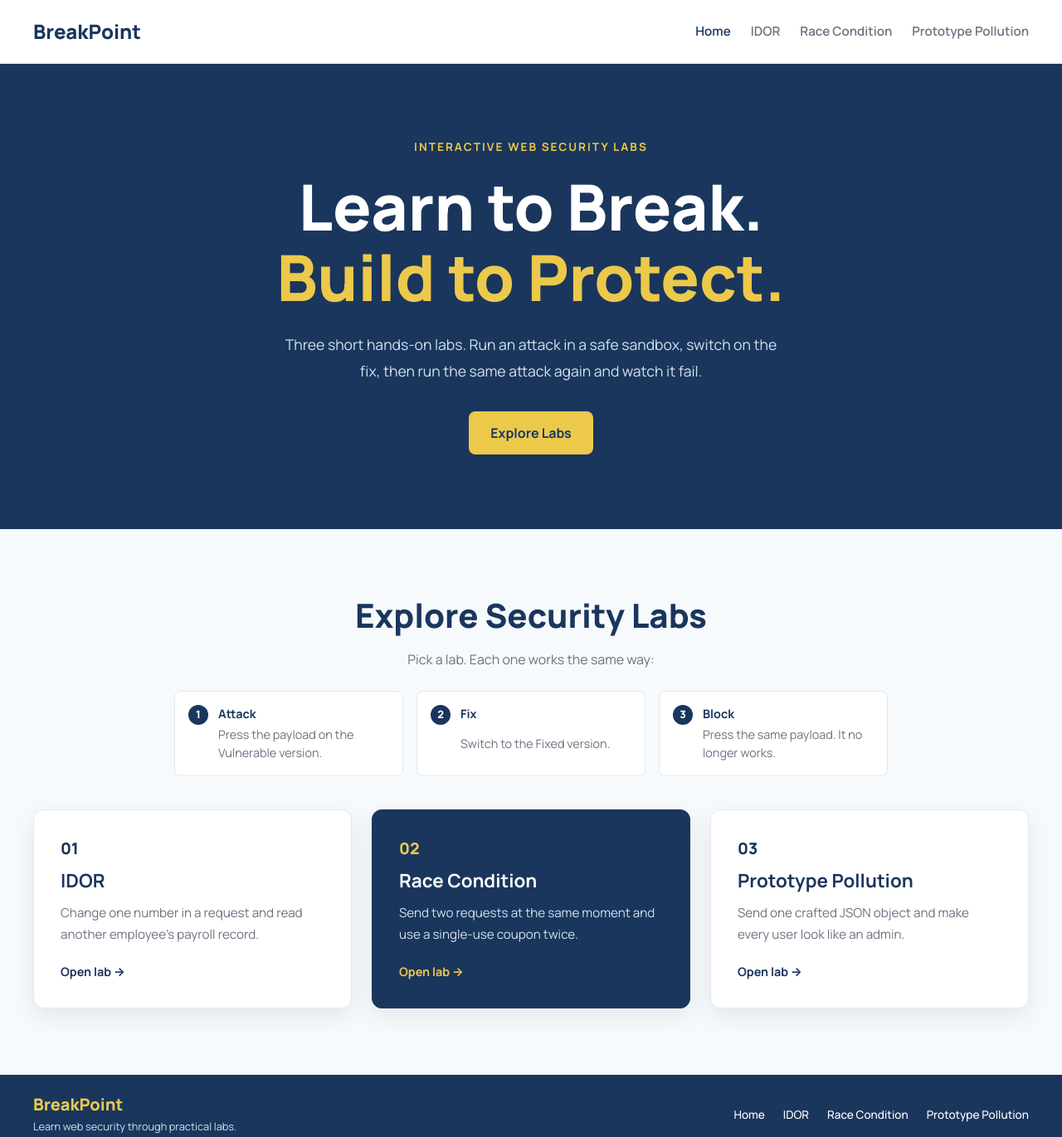
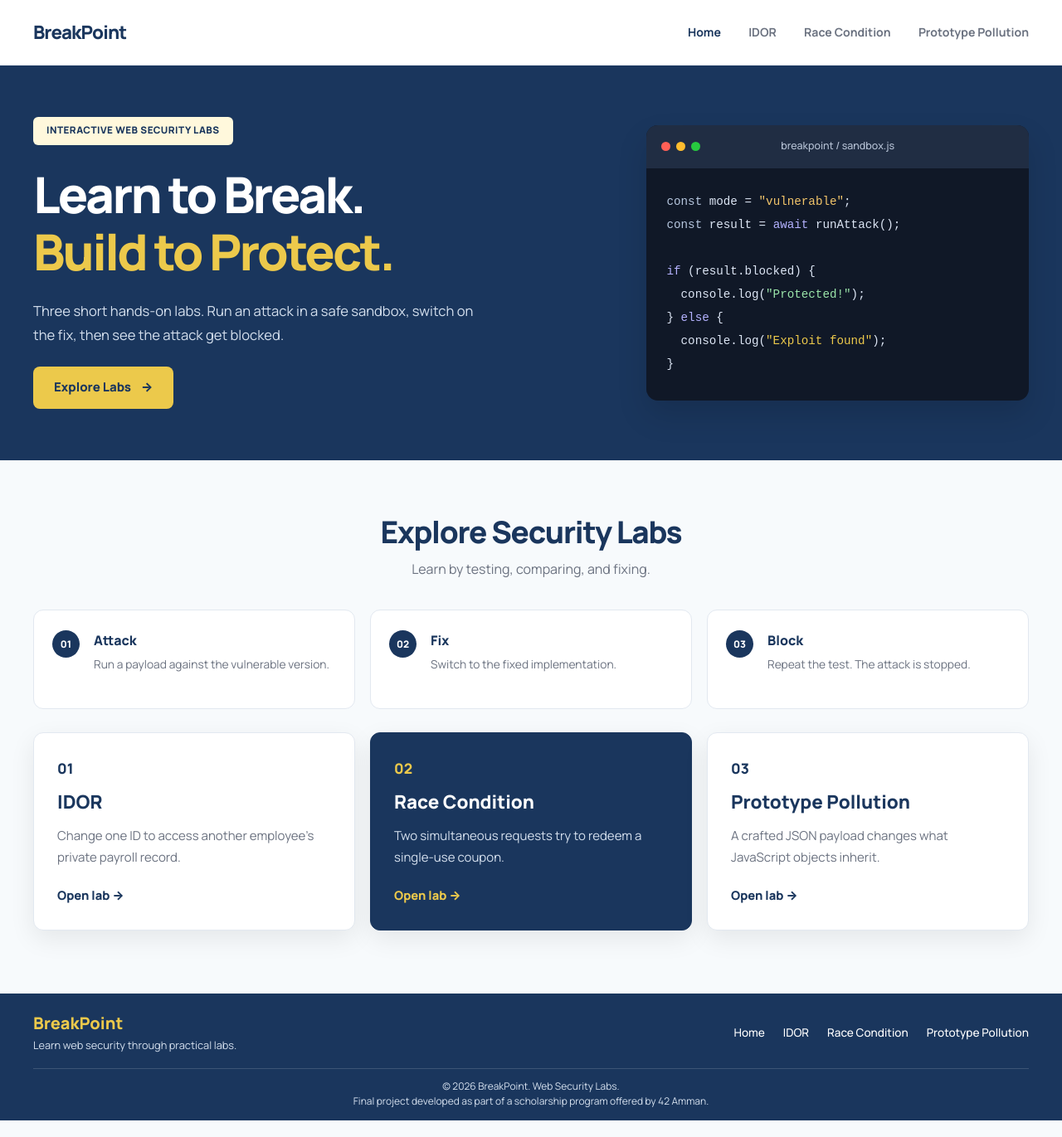
Before and after one commit to Shahd444/Ghurair, a plain HTML site: page index.html in a window 1280 px wide. Shown: the top 1371 px of the page at 83% size. Drawn offline with Linux system fonts and the light colour scheme.

Commit message:
fix :HOME page  last  change

```diff
--- a/index.html
+++ b/index.html
@@ -3,12 +3,12 @@
 <head>
   <meta charset="utf-8">
   <meta name="viewport" content="width=device-width, initial-scale=1">
-  <meta name="description" content="BreakPoint: educational web security labs covering IDOR, Prototype Pollution and Race Conditions.">
-  <title>Web Security Labs | BreakPoint</title>
+  <meta name="description" content="BreakPoint is an interactive web security learning platform. Explore IDOR, Race Condition, and Prototype Pollution labs through attack, fix, and block simulations.">
+  <title>BreakPoint | Interactive Web Security Labs</title>
 
   <link rel="preconnect" href="https://fonts.googleapis.com">
   <link rel="preconnect" href="https://fonts.gstatic.com" crossorigin>
-  <link href="https://fonts.googleapis.com/css2?family=Manrope:wght@400;500;600;700;800&amp;display=swap" rel="stylesheet">
+  <link href="https://fonts.googleapis.com/css2?family=Manrope:wght@400;500;600;700;800&display=swap" rel="stylesheet">
 
   <link rel="stylesheet" href="stylesheet/global.css">
   <link rel="stylesheet" href="stylesheet/styles.css">
@@ -16,113 +16,112 @@
   <link rel="stylesheet" href="stylesheet/footer.css">
 </head>
 <body>
-  <!-- Shared navigation -->
+  <a class="skip-link" href="#main-content">Skip to main content</a>
+
   <header class="site-header">
+    <div class="container header-inner">
       <a class="brand" href="index.html" aria-label="BreakPoint home">BreakPoint</a>
-
       <nav aria-label="Main navigation">
         <a href="index.html" aria-current="page">Home</a>
         <a href="pages/lab-1.html">IDOR</a>
         <a href="pages/lab-2.html">Race Condition</a>
         <a href="pages/lab-3.html">Prototype Pollution</a>
       </nav>
+    </div>
+  </header>
 
-  </header>
-  <main>
-    <!-- Hero -->
-    <section class="hero">
-      <div class="hero-content">
-        <p class="eyebrow">INTERACTIVE WEB SECURITY LABS</p>
-        <h1>Learn to Break. <span>Build to Protect.</span></h1>
+  <main id="main-content">
+    <section class="hero" aria-labelledby="hero-title">
+      <div class="container hero-content">
+        <div class="hero-copy">
+          <p class="eyebrow hero-eyebrow">Interactive Web Security Labs</p>
+          <h1 id="hero-title">Learn to Break.<br><span>Build to Protect.</span></h1>
           <p class="hero-description">
-          Three short hands-on labs. Run an attack in a safe sandbox, switch on the fix,
-          then run the same attack again and watch it fail.
+            Three short hands-on labs. Run an attack in a safe sandbox,
+            switch on the fix, then see the attack get blocked.
           </p>
-        <a class="btn" href="#labs">Explore Labs</a>
+          <a class="btn" href="#labs">Explore Labs <span aria-hidden="true">&rarr;</span></a>
+        </div>
+
+        <div class="hero-code" aria-label="Example JavaScript security sandbox code">
+          <div class="hero-code-bar">
+            <div class="window-dots" aria-hidden="true">
+              <span></span><span></span><span></span>
+            </div>
+            <span>breakpoint / sandbox.js</span>
+          </div>
+          <pre class="hero-code-body"><code><span class="syntax-muted">const</span> mode = <span class="syntax-string">"vulnerable"</span>;
+<span class="syntax-muted">const</span> result = <span class="syntax-keyword">await</span> runAttack();
+
+<span class="syntax-keyword">if</span> (result.blocked) {
+  console.log(<span class="syntax-success">"Protected!"</span>);
+} <span class="syntax-keyword">else</span> {
+  console.log(<span class="syntax-warning">"Exploit found"</span>);
+}</code></pre>
+        </div>
       </div>
     </section>
 
-    <!-- Three available labs -->
-    <section id="labs" class="labs-section">
+    <section id="labs" class="labs-section" aria-labelledby="labs-title">
       <div class="container">
-        <h2 class="section-title">Explore Security Labs</h2>
-        <p class="section-description">Pick a lab. Each one works the same way:</p>
-        <ol class="how-steps">
-          <li><strong>Attack</strong><span>Press the payload on the Vulnerable version.</span></li>
-          <li><strong>Fix</strong><span>Switch to the Fixed version.</span></li>
-          <li><strong>Block</strong><span>Press the same payload. It no longer works.</span></li>
+        <div class="section-heading">
+          <h2 class="section-title" id="labs-title">Explore Security Labs</h2>
+          <p class="section-description">Learn by testing, comparing, and fixing.</p>
+        </div>
+
+        <ol class="how-steps" aria-label="How the security labs work">
+          <li>
+            <strong>Attack</strong>
+            <span>Run a payload against the vulnerable version.</span>
+          </li>
+          <li>
+            <strong>Fix</strong>
+            <span>Switch to the fixed implementation.</span>
+          </li>
+          <li>
+            <strong>Block</strong>
+            <span>Repeat the test. The attack is stopped.</span>
+          </li>
         </ol>
 
         <div class="labs-grid">
-
-  <!-- Lab 01: IDOR -->
           <a class="lab-card" href="pages/lab-1.html">
             <span class="lab-card__number">01</span>
-
             <h3>IDOR</h3>
-
-    <p>
-      Change one number in a request and read
-      another employee's payroll record.
-    </p>
-
-    <span class="lab-card__action">
-      Open lab &rarr;
-    </span>
+            <p>Change one ID to access another employee's private payroll record.</p>
+            <span class="lab-card__action">Open lab <span aria-hidden="true">&rarr;</span></span>
           </a>
 
-  <!-- Lab 02: Race Condition -->
           <a class="lab-card lab-card--featured" href="pages/lab-2.html">
             <span class="lab-card__number">02</span>
-
             <h3>Race Condition</h3>
-
-    <p>
-      Send two requests at the same moment and
-      use a single-use coupon twice.
-    </p>
-
-    <span class="lab-card__action">
-      Open lab &rarr;
-    </span>
+            <p>Two simultaneous requests try to redeem a single-use coupon.</p>
+            <span class="lab-card__action">Open lab <span aria-hidden="true">&rarr;</span></span>
           </a>
 
-  <!-- Lab 03: Prototype Pollution -->
           <a class="lab-card" href="pages/lab-3.html">
             <span class="lab-card__number">03</span>
-
             <h3>Prototype Pollution</h3>
-
-    <p>
-      Send one crafted JSON object and make
-      every user look like an admin.
-    </p>
-
-    <span class="lab-card__action">
-      Open lab &rarr;
-    </span>
+            <p>A crafted JSON payload changes what JavaScript objects inherit.</p>
+            <span class="lab-card__action">Open lab <span aria-hidden="true">&rarr;</span></span>
           </a>
-
         </div>
-
       </div>
     </section>
   </main>
-  <!-- Shared footer -->
+
   <footer class="site-footer">
     <div class="container footer-content">
       <div class="footer-brand">
         <h2>BreakPoint</h2>
         <p>Learn web security through practical labs.</p>
       </div>
-
       <nav class="footer-nav" aria-label="Footer navigation">
         <a href="index.html">Home</a>
         <a href="pages/lab-1.html">IDOR</a>
         <a href="pages/lab-2.html">Race Condition</a>
         <a href="pages/lab-3.html">Prototype Pollution</a>
       </nav>
-
     </div>
     <div class="container footer-bottom">
       <p>&copy; 2026 BreakPoint. Web Security Labs.</p>
--- a/stylesheet/styles.css
+++ b/stylesheet/styles.css
@@ -1,307 +1,309 @@
-/* Header */
-
+/* Shared navigation */
 .site-header {
+  background: var(--color-surface);
+  border-bottom: 1px solid var(--color-border);
+}
+.header-inner {
   display: flex;
   align-items: center;
   justify-content: space-between;
-    gap: 20px;
-
-    padding: 20px max(20px, calc((100% - var(--container-width)) / 2));
-
-    background-color: var(--color-surface);
-    border-bottom: 1px solid var(--color-border);
+  min-height: 78px;
+  gap: 24px;
 }
-
 .brand {
   color: var(--color-primary);
-    font-size: 1.5rem;
+  font-size: 1.4rem;
   font-weight: 800;
+  letter-spacing: -.04em;
 }
-
 .site-header nav {
   display: flex;
   align-items: center;
-    gap: 24px;
+  flex-wrap: wrap;
+  gap: clamp(12px, 2.6vw, 34px);
 }
-
 .site-header nav a {
   color: var(--color-muted);
-    font-size: 0.95rem;
-    font-weight: 600;
+  font-size: .88rem;
+  font-weight: 700;
 }
-
 .site-header nav a:hover,
 .site-header nav a[aria-current="page"] {
   color: var(--color-primary);
 }
+.skip-link {
+  position: absolute;
+  top: -70px;
+  left: 14px;
+  z-index: 20;
+  padding: 10px 14px;
+  background: var(--color-secondary);
+  border-radius: var(--radius-sm);
+}
+.skip-link:focus { top: 8px; }
 
-/* Hero */
-
+/* Home hero — two-column layout matching the Figma design */
 .hero {
   display: flex;
   align-items: center;
+  min-height: 435px;
+  padding: 62px 0;
+  background: var(--color-primary);
+}
+.hero-content {
+  display: grid;
+  grid-template-columns: minmax(0, 1.18fr) minmax(330px, .82fr);
+  align-items: center;
+  gap: clamp(32px, 6vw, 100px);
+}
+.hero-copy { min-width: 0; }
+.eyebrow {
+  color: var(--color-secondary);
+  font-size: .82rem;
+  font-weight: 800;
+  letter-spacing: .1em;
+  text-transform: uppercase;
+}
+.hero-eyebrow {
+  display: inline-block;
+  margin: 0 0 25px;
+  padding: 8px 16px;
+  background: #fff8dc;
+  color: var(--color-primary);
+  border-radius: 6px;
+  font-size: .73rem;
+  letter-spacing: .04em;
+}
+.hero h1 {
+  margin: 0 0 22px;
+  color: var(--color-surface);
+  font-size: clamp(2.65rem, 4.7vw, 4.4rem);
+  line-height: 1.15;
+  font-weight: 800;
+  letter-spacing: -.045em;
+}
+.hero h1 span { color: var(--color-secondary); }
+.hero-description {
+  max-width: 540px;
+  margin: 0 0 24px;
+  color: var(--color-on-dark);
+  font-size: 1.04rem;
+  line-height: 1.75;
+}
+.btn {
+  display: inline-flex;
+  align-items: center;
   justify-content: center;
-
-    min-height: 480px;
-    padding: 90px 20px;
-
-    background-color: var(--color-primary);
+  gap: 12px;
+  padding: 13px 24px;
+  border: 1px solid transparent;
+  border-radius: var(--radius-sm);
+  background: var(--color-secondary);
+  color: var(--color-primary);
+  font-size: .94rem;
+  font-weight: 800;
+  transition: background var(--transition-base), transform var(--transition-base);
+}
+.btn:hover {
+  color: var(--color-primary);
+  background: var(--color-secondary-hover);
+  transform: translateY(-2px);
 }
 
-.hero-content {
-    width: 100%;
-    max-width: 750px;
-    text-align: center;
+/* Decorative code preview (not an executable sandbox) */
+.hero-code {
+  min-width: 0;
+  border-radius: 14px;
+  overflow: hidden;
+  background: #101827;
+  box-shadow: 0 18px 36px rgba(0, 0, 0, .13);
 }
+.hero-code-bar {
+  display: flex;
+  align-items: center;
+  justify-content: center;
+  position: relative;
+  min-height: 52px;
+  padding: 10px 20px;
+  color: #b6c2d5;
+  background: #202d43;
+  font: 500 .78rem/1.5 var(--font-primary);
+}
+.window-dots {
+  position: absolute;
+  left: 18px;
+  display: flex;
+  gap: 7px;
+}
+.window-dots span {
+  display: block;
+  width: 11px;
+  height: 11px;
+  border-radius: 50%;
+}
+.window-dots span:nth-child(1) { background: #ff5f56; }
+.window-dots span:nth-child(2) { background: #ffbd2e; }
+.window-dots span:nth-child(3) { background: #27c93f; }
+.hero-code-body {
+  overflow-x: auto;
+  margin: 0;
+  padding: 26px 24px 30px;
+  color: #dce5f4;
+  font: 500 .89rem/1.9 Consolas, 'Courier New', monospace;
+  tab-size: 2;
+}
+.syntax-muted { color: #b6c6de; }
+.syntax-keyword { color: #b4b2ff; }
+.syntax-string { color: #f3c56a; }
+.syntax-success { color: #9be5aa; }
+.syntax-warning { color: var(--color-secondary); }
 
-.eyebrow {
-    margin: 0 0 20px;
-
-    color: var(--color-secondary);
-    font-size: 0.85rem;
-    font-weight: 700;
-    letter-spacing: 2px;
-    text-transform: uppercase;
+/* Home: learning steps and cards */
+.labs-section {
+  padding: 64px 0 76px;
+  background: var(--color-background);
 }
-
-.hero h1 {
-    margin: 0 0 24px;
-
-    color: var(--color-surface);
-    font-size: clamp(2.8rem, 6vw, 5rem);
+.section-heading { text-align: center; }
+.section-title {
+  margin: 0 0 10px;
+  color: var(--color-primary);
+  font-size: clamp(1.75rem, 3vw, 2.3rem);
   font-weight: 800;
-    line-height: 1.1;
+  letter-spacing: -.035em;
 }
-
-.hero h1 span {
-    color: var(--color-secondary);
-}
-
-.hero-description {
-    max-width: 620px;
-    margin: 0 auto 32px;
-
-    color: var(--color-on-dark);
-    font-size: 1.1rem;
-    line-height: 1.8;
-}
-
-.btn {
-    display: inline-block;
-    padding: 13px 25px;
-    margin-top: 0;
-
-    background-color: var(--color-secondary);
-    color: var(--color-primary);
-
-    border: 1px solid transparent;
-    border-radius: var(--radius-sm);
-
-    font-weight: 700;
-    text-align: center;
-
-    transition:
-        background-color var(--transition-base),
-        color var(--transition-base),
-        transform var(--transition-base);
-}
-
-.btn:hover {
-    background-color: var(--color-secondary-hover);
-    color: var(--color-primary);
-    transform: translateY(-3px);
-}
-
-/* Labs */
-
-.labs-section {
-    padding: 80px 0;
-    background-color: var(--color-background);
-}
-
-.section-title {
-    margin: 0 0 16px;
-
-    color: var(--color-primary);
-    font-size: clamp(1.8rem, 4vw, 2.5rem);
-    font-weight: 800;
-    text-align: center;
-}
-
 .section-description {
-    margin: 0 0 24px;
-
+  margin: 0 0 35px;
   color: var(--color-muted);
-    text-align: center;
+  font-size: 1rem;
   line-height: 1.7;
 }
-
+.how-steps {
+  display: grid;
+  grid-template-columns: repeat(3, minmax(0, 1fr));
+  gap: 18px;
+  padding: 0;
+  margin: 0 0 28px;
+  list-style: none;
+  counter-reset: security-steps;
+}
+.how-steps li {
+  position: relative;
+  min-height: 120px;
+  display: flex;
+  flex-direction: column;
+  gap: 6px;
+  padding: 24px 22px 20px 72px;
+  background: var(--color-surface);
+  border: 1px solid var(--color-border);
+  border-radius: var(--radius-lg);
+  counter-increment: security-steps;
+}
+.how-steps li::before {
+  content: counter(security-steps, decimal-leading-zero);
+  position: absolute;
+  top: 24px;
+  left: 22px;
+  width: 33px;
+  height: 33px;
+  display: grid;
+  place-items: center;
+  border-radius: 50%;
+  color: white;
+  background: var(--color-primary);
+  font-size: .74rem;
+  font-weight: 800;
+}
+.how-steps strong {
+  color: var(--color-primary);
+  font-weight: 800;
+}
+.how-steps span {
+  color: var(--color-muted);
+  font-size: .86rem;
+  line-height: 1.65;
+}
 .labs-grid {
   display: grid;
-    grid-template-columns: repeat(auto-fit, minmax(min(100%, 280px), 1fr));
-    gap: 24px;
+  grid-template-columns: repeat(3, minmax(0, 1fr));
+  gap: 18px;
 }
-
 .lab-card {
   display: flex;
   flex-direction: column;
   align-items: flex-start;
-    gap: 12px;
-
-    min-height: 240px;
-    padding: 32px;
-
-    background-color: var(--color-surface);
+  gap: 14px;
+  min-width: 0;
+  min-height: 232px;
+  padding: 30px 28px;
+  background: var(--color-surface);
   border: 1px solid var(--color-border);
   border-radius: var(--radius-lg);
   box-shadow: var(--shadow-card);
-
-    transition:
-        transform var(--transition-base),
-        box-shadow var(--transition-base),
-        border-color var(--transition-base);
+  transition: transform var(--transition-base), border-color var(--transition-base), box-shadow var(--transition-base);
 }
-
 .lab-card:hover {
-    transform: translateY(-6px);
+  transform: translateY(-5px);
   border-color: var(--color-secondary);
   box-shadow: var(--shadow-hover);
 }
-
 .lab-card__number {
   color: var(--color-primary);
-    font-size: 1.2rem;
+  font-size: 1.08rem;
   font-weight: 800;
 }
-
 .lab-card h3 {
   margin: 0;
+  color: var(--color-primary);
   font-size: 1.4rem;
+  font-weight: 800;
 }
-
 .lab-card p {
   margin: 0;
-
   color: var(--color-muted);
-    font-size: 0.95rem;
-    line-height: 1.7;
+  font-size: .94rem;
+  line-height: 1.75;
 }
-
 .lab-card__action {
-    display: inline-block;
   margin-top: auto;
-
+  padding-top: 7px;
   color: var(--color-primary);
-    font-size: 0.9rem;
-    font-weight: 700;
-
-    transition: transform var(--transition-base);
+  font-size: .92rem;
+  font-weight: 800;
 }
-
-.lab-card:hover .lab-card__action {
-    transform: translateX(5px);
-}
-
-/* Featured Lab */
-
 .lab-card--featured {
-    background-color: var(--color-primary);
+  background: var(--color-primary);
   border-color: var(--color-primary);
 }
-
-.lab-card--featured h3 {
-    color: var(--color-surface);
-}
-
+.lab-card--featured h3 { color: var(--color-surface); }
 .lab-card--featured .lab-card__number,
-.lab-card--featured .lab-card__action {
-    color: var(--color-secondary);
-}
-
-.lab-card--featured p {
-    color: var(--color-on-dark);
-}
+.lab-card--featured .lab-card__action { color: var(--color-secondary); }
+.lab-card--featured p { color: var(--color-on-dark); }
 
 /* Responsive */
-
-@media (max-width: 700px) {
-    .site-header {
-        flex-direction: column;
-        align-items: flex-start;
-        padding: 20px;
+@media (max-width: 900px) {
+  .hero-content { grid-template-columns: 1fr 1fr; gap: 30px; }
+  .hero h1 { font-size: clamp(2.4rem, 5vw, 3.6rem); }
+  .how-steps li { padding-left: 58px; }
+  .how-steps li::before { left: 15px; }
+  .lab-card { padding: 24px 22px; }
 }
-
-    .site-header nav {
-        flex-wrap: wrap;
-        gap: 16px;
+@media (max-width: 740px) {
+  .header-inner { flex-direction: column; align-items: flex-start; padding: 18px 0; gap: 14px; }
+  .site-header nav { gap: 13px 22px; }
+  .site-header nav a { font-size: .83rem; }
+  .hero { padding: 52px 0; }
+  .hero-content { grid-template-columns: 1fr; }
+  .hero h1 { font-size: clamp(2.5rem, 8vw, 3.6rem); }
+  .hero-code { max-width: 550px; width: 100%; }
+  .labs-section { padding: 52px 0 60px; }
+  .how-steps { grid-template-columns: 1fr; gap: 12px; }
+  .how-steps li { min-height: 95px; padding: 18px 20px 18px 67px; }
+  .how-steps li::before { top: 20px; left: 18px; }
+  .labs-grid { grid-template-columns: 1fr; gap: 16px; }
+  .lab-card { min-height: 200px; }
 }
-
-    .hero {
-        min-height: auto;
-        padding: 70px 20px;
+@media (max-width: 420px) {
+  .hero-code-body { padding: 22px 16px; font-size: .7rem; }
+  .hero-code-bar { padding-left: 80px; font-size: .7rem; }
+  .hero h1 { font-size: 2.35rem; }
 }
-
-    .hero h1 {
-        font-size: clamp(2.3rem, 9vw, 3.5rem);
-    }
-
-    .hero-description {
-        font-size: 1rem;
-    }
-
-    .labs-section {
-        padding: 55px 0;
-    }
-
-    .labs-grid {
-        gap: 20px;
-    }
-
-    .lab-card {
-        min-height: 220px;
-        padding: 24px;
-    }
-}
-
-/* "How it works" steps on the home page */
-.how-steps {
-  display: grid;
-  grid-template-columns: repeat(3, minmax(0, 1fr));
-  gap: 16px;
-  max-width: 860px;
-  margin: 0 auto 40px;
-  padding: 0;
-  list-style: none;
-  counter-reset: step;
-}
-.how-steps li {
-  display: grid;
-  gap: 4px;
-  padding: 16px 18px 16px 52px;
-  position: relative;
-  background: var(--color-surface);
-  border: 1px solid var(--color-border);
-  border-radius: var(--radius-sm);
-  counter-increment: step;
-  color: var(--color-muted);
-  font-size: .9rem;
-}
-.how-steps li::before {
-  content: counter(step);
-  position: absolute;
-  left: 16px;
-  top: 16px;
-  display: grid;
-  place-items: center;
-  width: 24px;
-  height: 24px;
-  background: var(--color-primary);
-  color: #fff;
-  border-radius: 50%;
-  font-size: .8rem;
-  font-weight: 800;
-}
-.how-steps strong { color: var(--color-primary); }
-@media (max-width: 700px) {
-  .how-steps { grid-template-columns: 1fr; }
-}
```
Lines whose indentation alone changed are shown as unchanged.
